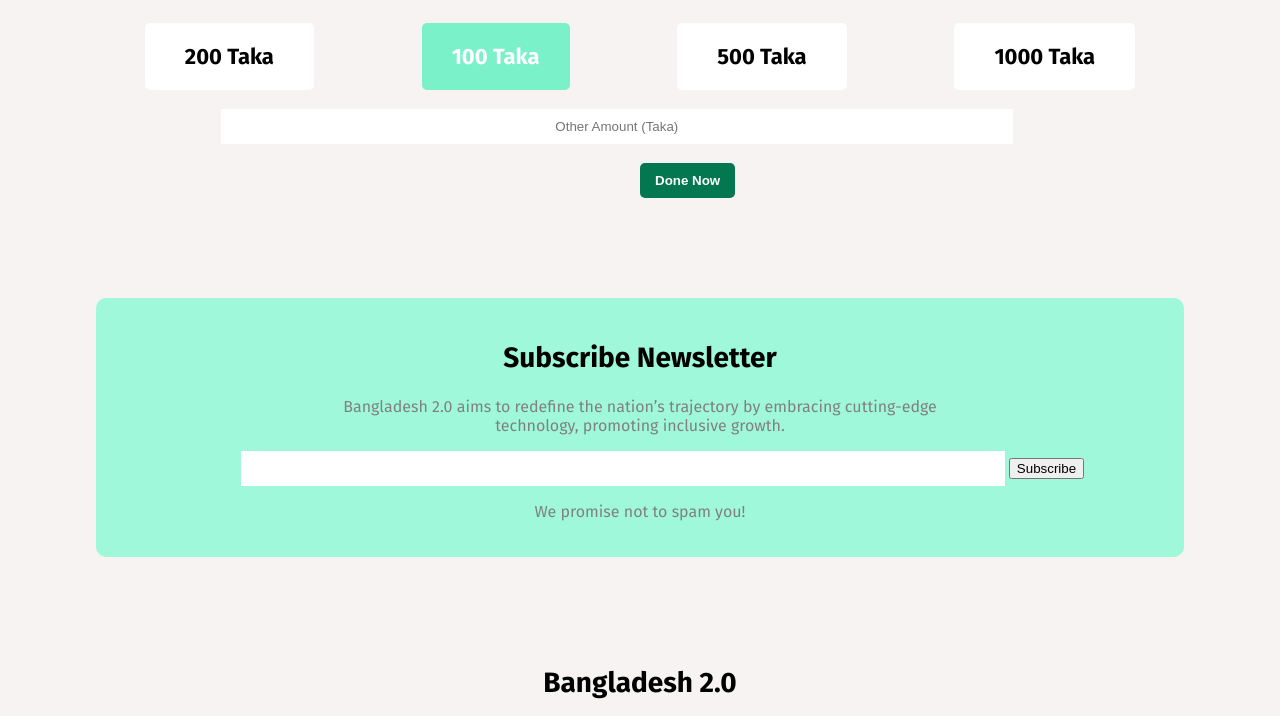
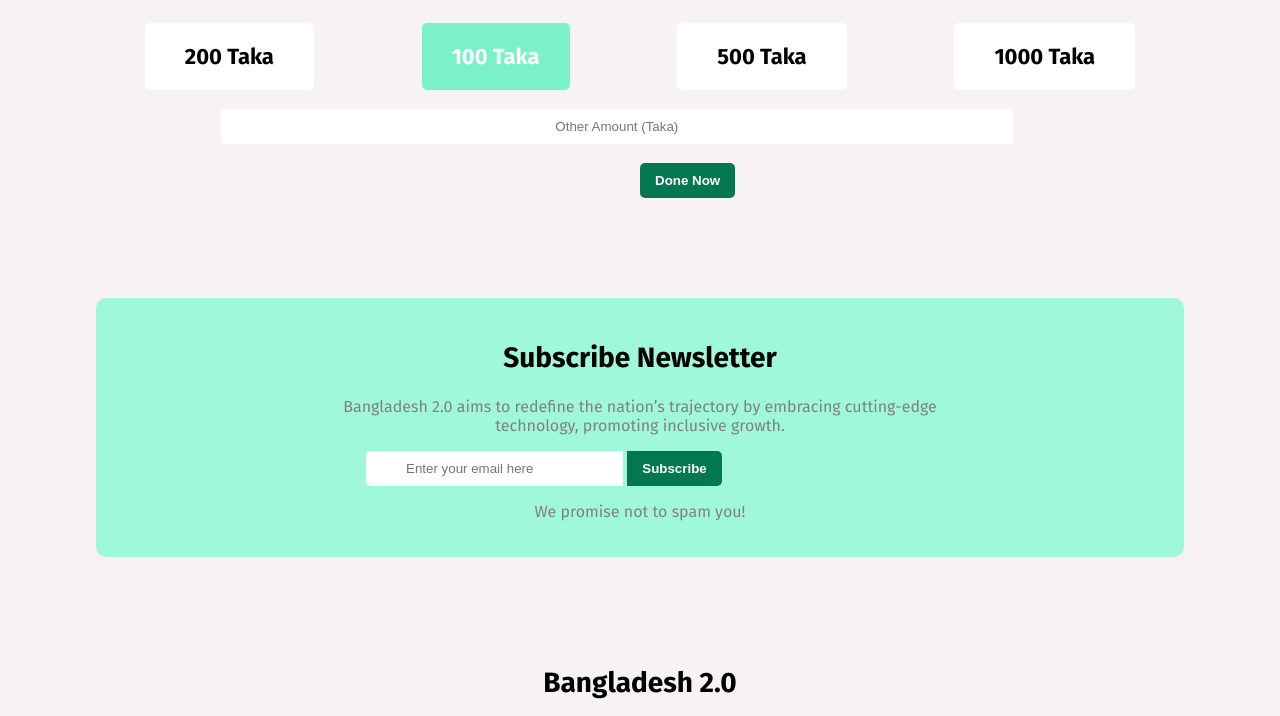
Before and after one commit to lipa-akter/1st-assaignment, a plain HTML site: page index.html in a window 1280 px wide. Shown: the part 3367-4083 px from the top of the page. Drawn offline with Linux system fonts and the light colour scheme.

Commit message:
5th commit

```diff
--- a/index.html
+++ b/index.html
@@ -180,7 +180,7 @@
                     <h1 class="container-1">500 Taka</h1>
                     <h1 class="container-1">1000 Taka</h1>
                 </div>
-                <input type="text" placeholder="Other Amount (Taka)"><br><br>
+                <input class="donate-input" type="text" placeholder="Other Amount (Taka)"><br><br>
                 <button class="donate-btn"> Done Now</button>
            </section>
            <!-- Subscribe Newsletter -->
@@ -188,8 +188,8 @@
            <section class="subscribe-section">
                 <h1 class="subscribe-title">Subscribe Newsletter</h1>
                 <p class="subscribe-description">Bangladesh 2.0 aims to redefine the nation’s trajectory by embracing cutting-edge <br> technology, promoting inclusive growth.</p>
-                <input type="text">
-                <button>Subscribe</button>
+                <input type="text" placeholder="Enter your email here">
+                <button class="subscribe-btn">Subscribe</button>
                 <p class="subscribe-description">We promise not to spam you!</p>
 
            </section>
--- a/style/style.css
+++ b/style/style.css
@@ -307,7 +307,7 @@ main{
     background-color: white;
     color: black;
 }
-input{
+.donate-input{
     width: 70%;
     border: none;
     padding: 10px 15px;
@@ -345,7 +345,23 @@ input{
     font-size: 16px;
     color: gray;
 }
+input{
+    border: none;
+    padding: 10px 40px;
+    border-radius: 5px 0  0 5px;
+    margin-left:250px;
 
+}
+.subscribe-btn{
+    background-color:rgb(2, 119, 80) ;
+    border: none;
+    color: white;
+    font-weight: bold;
+    padding: 10px 15px;
+    border-radius: 0 5px 5px 0;
+    margin-right: 20%;
+
+}
 
 
 /* style footer section */
```
